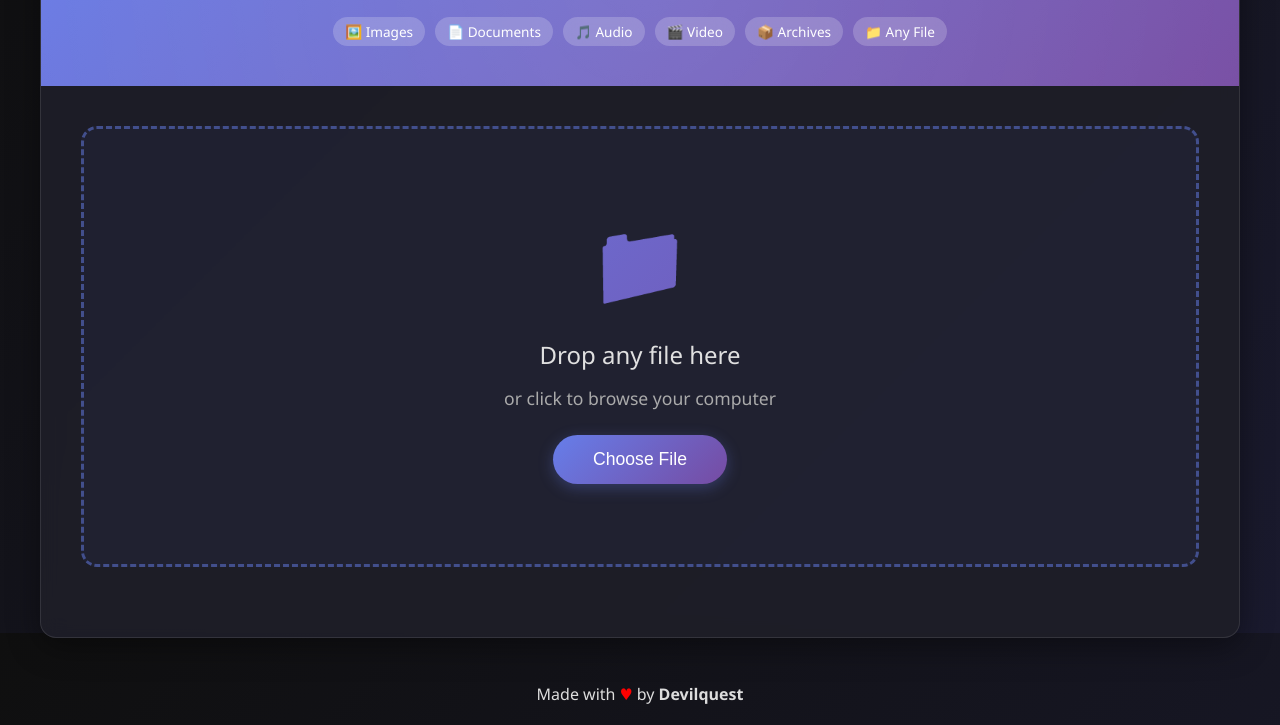
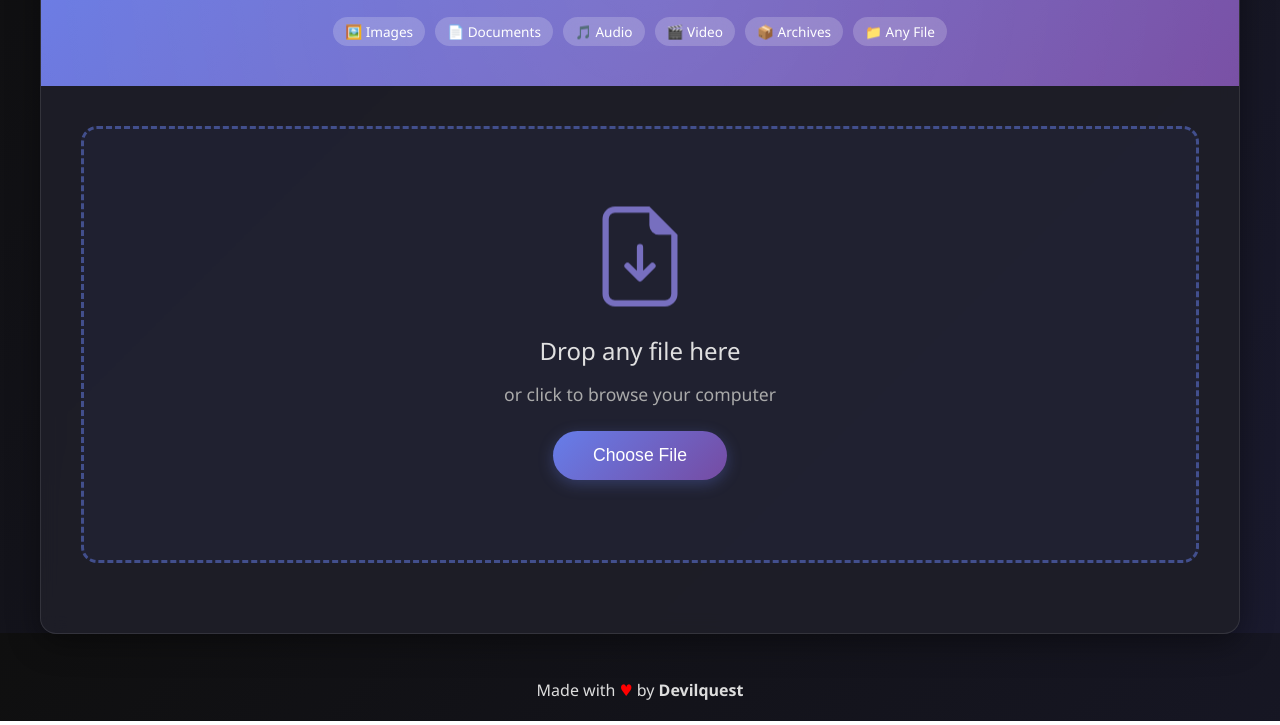
Before and after one commit to Devilquest/Universal-File-Metadata-Extractor, a plain HTML site: page index.html in a window 1280 px wide. Shown: the part 167-892 px from the top of the page. Drawn offline with Linux system fonts and the light colour scheme.

Commit message:
style(ui): update folder icon to file-earmark-arrow-down SVG

```diff
--- a/index.html
+++ b/index.html
@@ -67,7 +67,12 @@
 
             <div class="main-content">
                 <div class="upload-area" id="uploadArea">
-                    <div class="upload-icon">📁</div>
+                    <div class="upload-icon">
+                        <svg xmlns="http://www.w3.org/2000/svg" fill="currentColor" viewBox="0 0 16 16">
+                            <path d="M8.5 6.5a.5.5 0 0 0-1 0v3.793L6.354 9.146a.5.5 0 1 0-.708.708l2 2a.5.5 0 0 0 .708 0l2-2a.5.5 0 0 0-.708-.708L8.5 10.293z" />
+                            <path d="M14 14V4.5L9.5 0H4a2 2 0 0 0-2 2v12a2 2 0 0 0 2 2h8a2 2 0 0 0 2-2M9.5 3A1.5 1.5 0 0 0 11 4.5h2V14a1 1 0 0 1-1 1H4a1 1 0 0 1-1-1V2a1 1 0 0 1 1-1h5.5z" />
+                        </svg>
+                    </div>
                     <div class="upload-text">Drop any file here</div>
                     <div class="upload-subtext">or click to browse your computer</div>
                     <button class="upload-btn" onclick="document.getElementById('fileInput').click()">
--- a/styles/style.css
+++ b/styles/style.css
@@ -155,14 +155,12 @@ a {
 }
 
 .upload-icon {
-    font-size: 5rem;
-    background: linear-gradient(135deg, #667eea 0%, #764ba2 100%);
-    -webkit-background-clip: text;
-    background-clip: text;
-    -webkit-text-fill-color: transparent;
-    margin-bottom: 20px;
-    animation: float 3s ease-in-out infinite;
-    user-select: none;
+	margin: 0 auto;
+	margin-bottom: 20px;
+	width: 100px;
+	animation: float 3s ease-in-out infinite;
+	user-select: none;
+	color: #776FBF;
 }
 
 @keyframes float {
```
